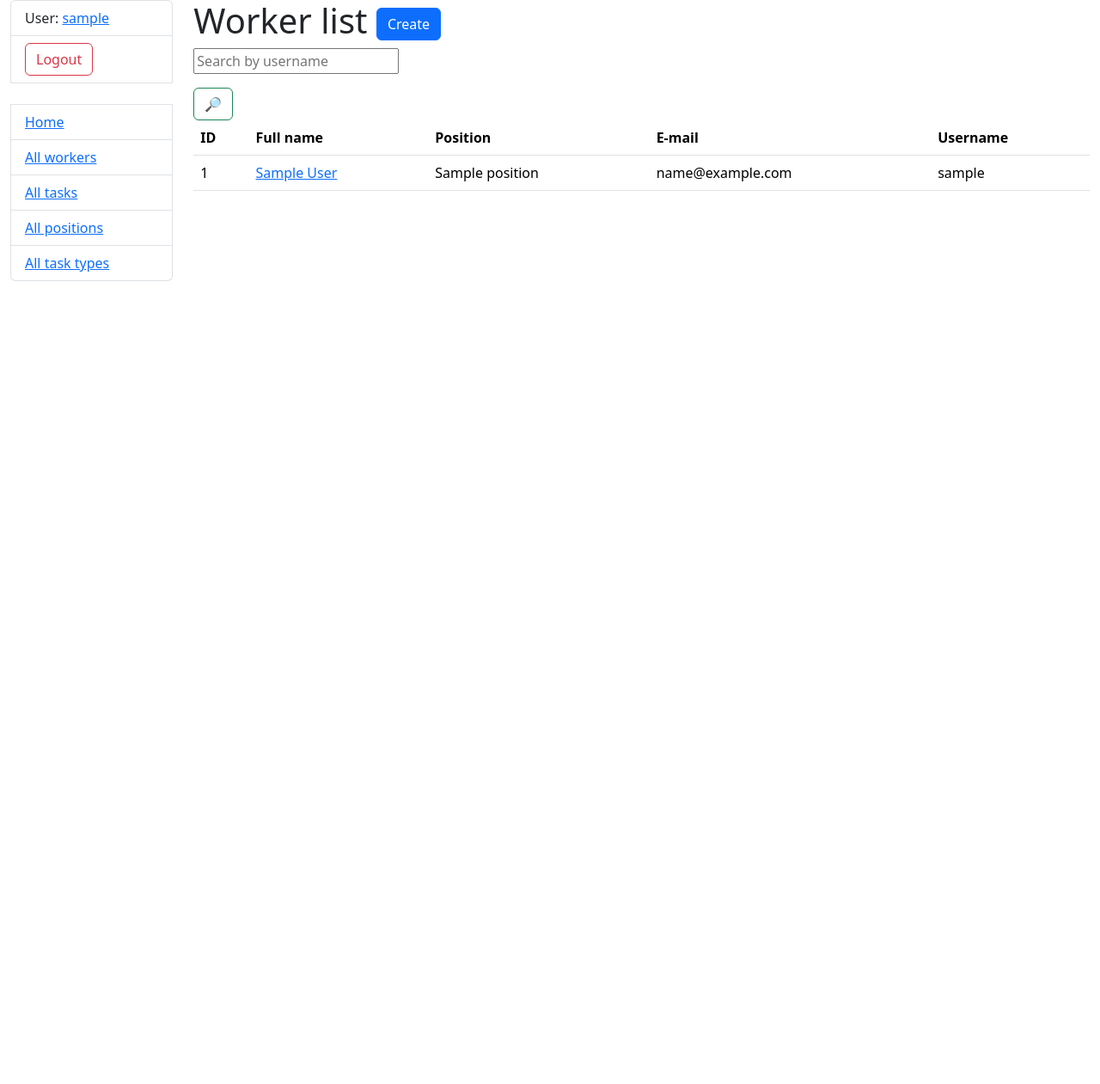
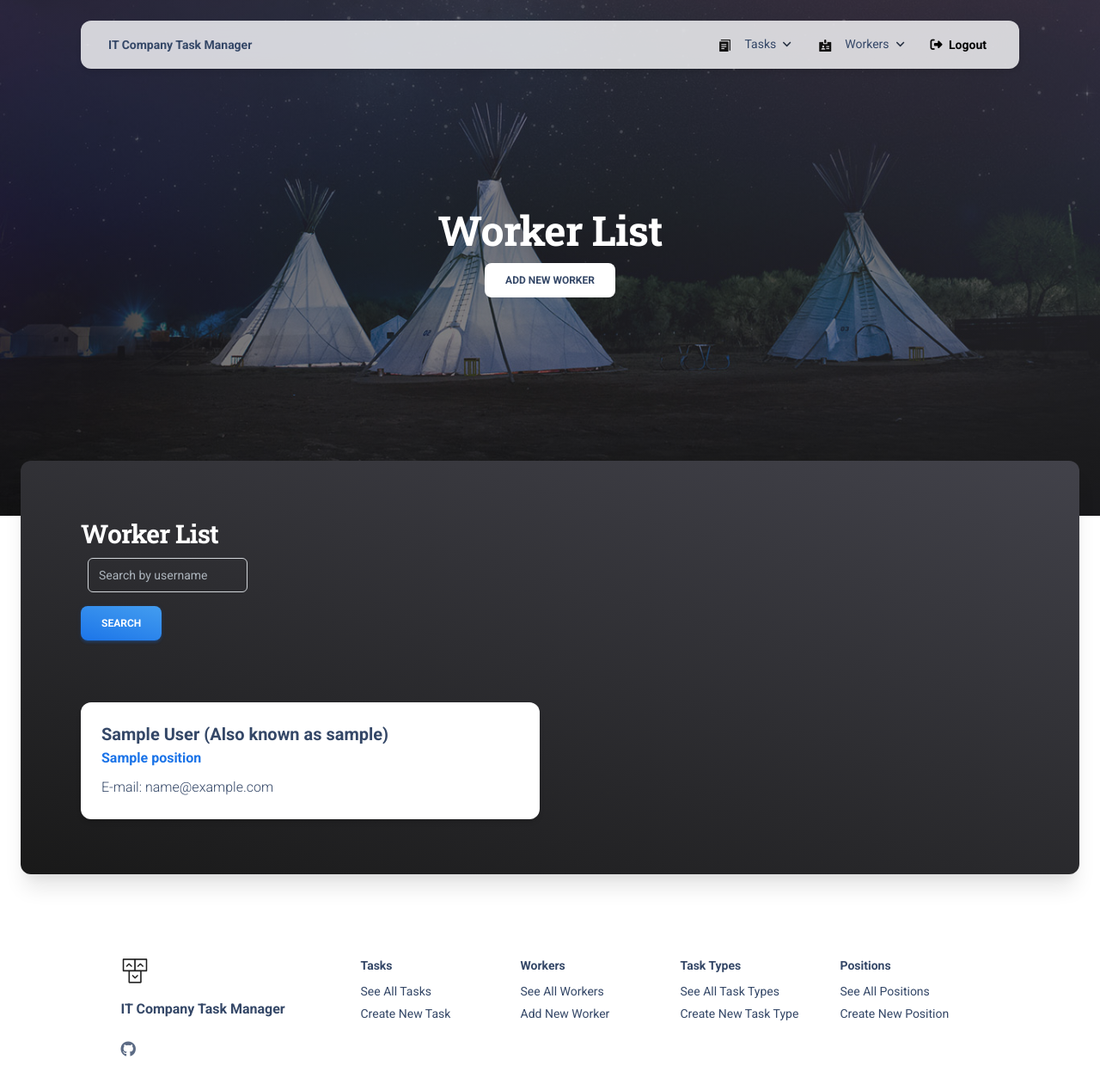
Before and after one commit to Meksim-fesh/it-company-task-manager, a Django app: page /workers/ in a window 1280 px wide. Shown: the whole page at 86% size. Before the commit the page ends 327 px from the top, so only its background shows below. Run offline with Django 5.2, Linux system fonts and the light colour scheme; a user stored in the database is signed in; tables that the repository leaves empty hold one stand-in row (values such as "Sample post"); some libraries are stand-ins or nearby versions.

Commit message:
Change worker_list.html using the template kit

```diff
--- a/templates/task_manager/worker_list.html
+++ b/templates/task_manager/worker_list.html
@@ -1,58 +1,78 @@
-{% extends "base.html" %}
+{% extends "layouts/base_background.html" %}
+{% load static %}
+{% load crispy_forms_filters %}
+
+{% block title %} IT Company Task Manager - Worker List {% endblock title %}
 
 
 {% block content %}
 
-  <h1>
-    Worker list
-    <a href="{% url 'task_manager:worker-create' %}" class="btn btn-primary link-to-page">
-      Create
+  <header class="bg-gradient-dark">
+    <div class="page-header min-vh-75" style="background-image: url('{% static 'img/bg9.jpg' %}');">
+      <span class="mask bg-gradient-dark opacity-6"></span>
+      <div class="container">
+        <div class="row justify-content-center">
+          <div class="col-lg-8 text-center mx-auto my-auto">
+            <h1 class="text-white">Worker List</h1>
+            <a href="{% url 'task_manager:worker-create' %}" class="btn bg-white text-dark">
+              Add New Worker
             </a>
-  </h1>
+          </div>
+        </div>
+      </div>
+    </div>
+  </header>
+    <div class="card card-body shadow-xl bg-gradient-dark mx-3 mx-md-4 mt-n6">
 
-  <form action="" method="get" class="form-inline">
-    {{ search_form.as_p }}
-    <input type="submit" value="🔎" class="btn btn-outline-success">
+      <section class="pb-5 position-relative mx-n3">
+        <div class="container">
+          <div class="row">
+            <div class="col-md-8 text-start mb-5 mt-5">
+              <h3 class="text-white z-index-1 position-relative">Worker List</h3>
+              <div class="row">
+                <form action="" method="get">
+                  <div class="input-group input-group-outline ps-2">
+                    {{ search_form|crispy }}
+                  </div>
+                  <input type="submit" value="Search" class="btn bg-gradient-info mb-0 position-relative z-index-2">
                 </form>
+              </div>
+            </div>
+          </div>
 
           {% if worker_list %}
 
-  <table class="table">
 
-    <tr>
-      <th>ID</th>
-      <th>Full name</th>
-      <th>Position</th>
-      <th>E-mail</th>
-      <th>Username</th>
-    </tr>
+          <div class="row">
 
             {% for worker in worker_list %}
-      <tr>
-        <td>
-          {{ worker.id }}
-        </td>
-        <td>
+              <div class="col-lg-6 col-12">
+                <div class="card card-profile mt-4">
+                  <div class="row">
                     <a href="{% url 'task_manager:worker-detail' pk=worker.id %}">
-            {{ worker.first_name }} {{ worker.last_name }}
+                      <div class="col-12 my-auto">
+                        <div class="card-body">
+                          <h5 class="mb-0">{{ worker.first_name }} {{ worker.last_name }} (Also known as {{ worker.username }})</h5>
+                          <h6 class="text-info">{{ worker.position }}</h6>
+                          <p class="mb-0">E-mail:
+                          {% if worker.email %}
+                            {{ worker.email }}
+                          {% else %}
+                            No email provided
+                          {% endif %}
+                          </p>
+                        </div>
+                      </div>
                     </a>
-        </td>
-        <td>
-          {{ worker.position }}
-        </td>
-        <td>
-          {{ worker.email }}
-        </td>
-        <td>
-          {{ worker.username }}
-        </td>
-      </tr>
+                  </div>
+                </div>
+              </div>
             {% endfor %}
-
-  </table>
-
+          </div>
           {% else %}
-    <p>There is no any worker.</p>
+            <p class="text-white">There is no any worker</p>
           {% endif %}
-
+        </div>
+      </section>
+  </div>
 {% endblock  %}
```
Lines whose indentation alone changed are shown as unchanged.
